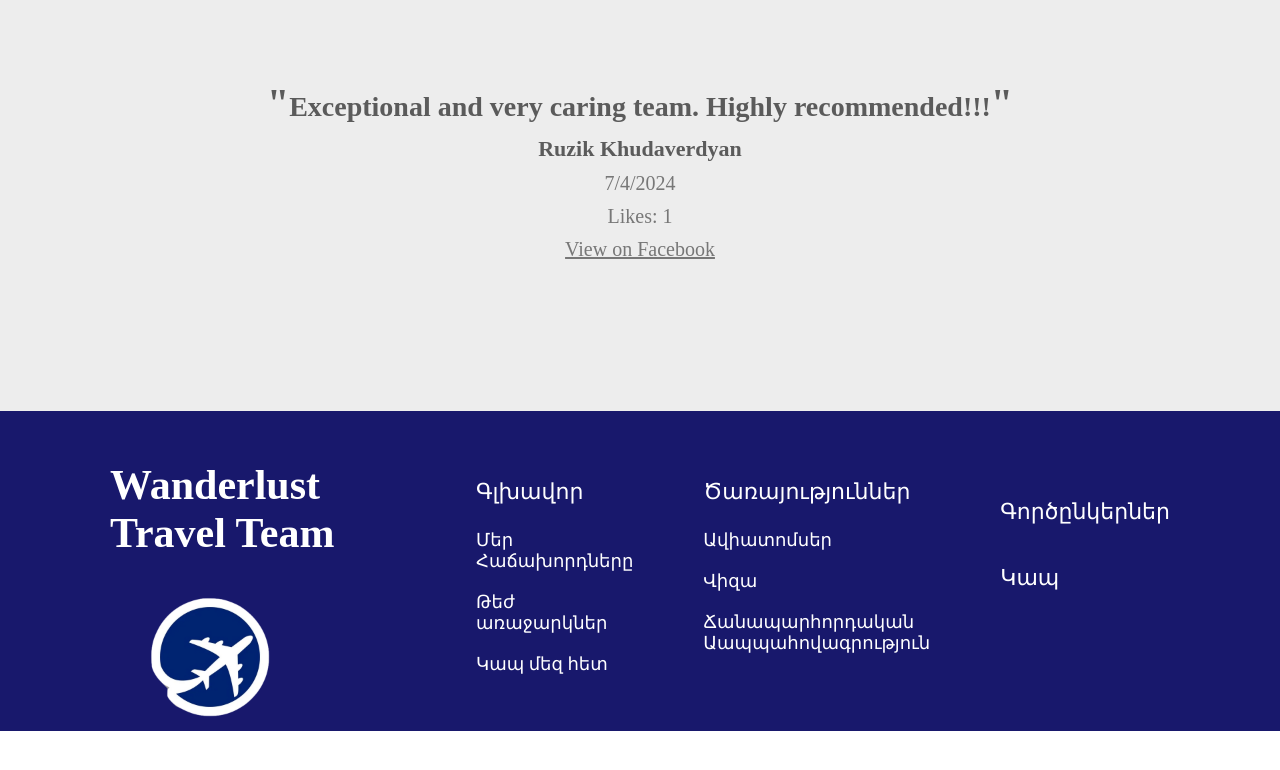
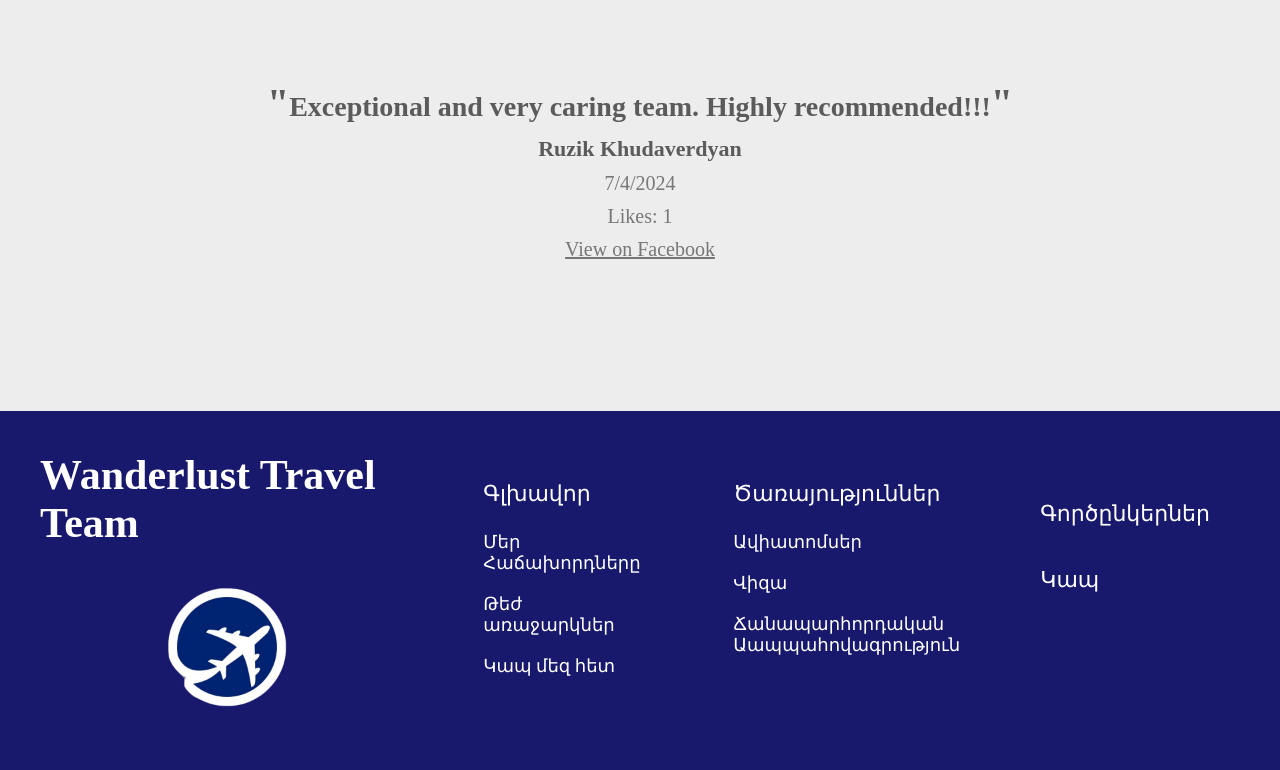
Before and after one commit to Anna1-991/wanderlust-vite, a React (Vite) app: page / in a window 1280 px wide. Shown: the part 1656-2426 px from the top of the page. Built offline with nearby package versions, Linux system fonts and the light colour scheme.

Commit message:
changes in footer
add responsive footer and make some animation changes

```diff
--- a/src/Components/Dropdown/dropdown.css
+++ b/src/Components/Dropdown/dropdown.css
@@ -78,7 +78,7 @@
     display: flex;
     flex-direction: column;
     position: absolute;
-    top: 81px;
+    top: 105px;
     margin-left: 25px;
     animation: fadeIn 0.5s forwards;
 }
@@ -94,15 +94,15 @@
     }
     50% {
         opacity: 0.6;
-        height: 200px;
+        height: 150px;
     }
     75% {
         opacity: 0.8;
-        height: 250px;
+        height: 200px;
     }
     100% {
         opacity: 1;
-        height: 285px;
+        height: 250px;
     }
 }
 
@@ -111,16 +111,16 @@
 }
 
 .dropdown_content > li:nth-of-type(2){
-    animation-delay: 0.4s;
+    animation-delay: 0.5s;
 }
 
 .dropdown_content > li:nth-of-type(3){
-    animation-delay: 0.6s;
+    animation-delay: 0.8s;
 }
-
+/*
 .dropdown_content > li:nth-of-type(4){
     animation-delay: 0.8s;
-}
+} */
 
 @media screen and (max-width: 1240px) {
     .dropdown_button {
--- a/src/Components/Footer/Footer.tsx
+++ b/src/Components/Footer/Footer.tsx
@@ -4,18 +4,21 @@ import logo from "../../assets/images/Logo.png";
 import { Link } from "react-router-dom";
 import { FooterSubNav } from "./FooterSubNav";
 import { FooterServiceSub } from "./FooterServiceSub";
+import { HashLink } from "react-router-hash-link";
 
 export const Footer: React.FC = () => {
     return (
         <footer className="footer_wrapper container">
             <div className="footer_logo_container">
-                <h1>Wanderlust Travel Team</h1>
-                <img src={logo} alt="logo" />
+                <HashLink to={"/#"}>
+                    <h1>Wanderlust Travel Team</h1>
+                    <img src={logo} alt="logo" />
+                </HashLink>
             </div>
             <div className="footer_nav_wrapper">
                 <ul>
                     <li>
-                        <Link to="/">Գլխավոր</Link>
+                        <HashLink to="/#">Գլխավոր</HashLink>
                         <FooterSubNav />
                     </li>
                 </ul>
--- a/src/Components/Footer/FooterSubNav.tsx
+++ b/src/Components/Footer/FooterSubNav.tsx
@@ -1,21 +1,27 @@
 import { HashLink } from "react-router-hash-link";
 import "./footer.css";
+
+const scrollWithOffset = (el: { getBoundingClientRect: () => { (): any; new(): any; top: number; }; }) => {
+    const yOffset = -80; // Adjust this value to control how much higher the scroll should stop
+    const yCoordinate = el.getBoundingClientRect().top + window.pageYOffset + yOffset;
+    window.scrollTo({ top: yCoordinate, behavior: "smooth" });
+};
 
 export const FooterSubNav = () => {
     return (
         <ul className="sub_nav">
             <li id="sub_nav_link">
-                <HashLink to="/#reviews">
+                <HashLink scroll={scrollWithOffset} to="/#reviews">
                     Մեր Հաճախորդները
                 </HashLink>
             </li>
             <li id="sub_nav_link">
-                <HashLink to="/#services">
+                <HashLink scroll={scrollWithOffset} to="/#services">
                     Թեժ առաջարկներ
                 </HashLink>
             </li>
             <li id="sub_nav_link">
-                <HashLink to="/#socialmedia">
+                <HashLink scroll={scrollWithOffset} to="/#socialmedia">
                     Կապ մեզ հետ
                 </HashLink>
             </li>
--- a/src/Components/Footer/footer.css
+++ b/src/Components/Footer/footer.css
@@ -1,52 +1,103 @@
-.footer_wrapper{
+.footer_wrapper {
     margin-top: 50px;
-    height: 320px;
     background: var(--bg-color);
-    display: flex;
-    align-items: baseline;
+    display: grid;
+    grid-template-columns: 1fr 2fr; /* Two-column layout for larger screens */
+    align-items: start;
+    padding: 20px;
+    height: auto;
 }
 
-.footer_logo_container {
+.footer_logo_container > a{
     display: flex;
     flex-direction: column;
     justify-content: center;
+    align-items: center;
+    padding: 20px;
+    text-decoration: none;
 }
 
-.footer_logo_container > img{
+.footer_logo_container > a > img {
     width: 200px;
 }
 
-.footer_logo_container > h1{
+.footer_logo_container > a > h1 {
     font-family: var(--m-font);
     font-size: 42px;
     color: var(--font-color);
 }
 
-.footer_nav_wrapper{
+.footer_nav_wrapper {
     display: grid;
-    grid-template-columns: auto auto auto;
-    gap: 70px;
-    margin-left: 100px;
+    grid-template-columns: repeat(3, auto);
+    gap: 80px;
+    margin: 50px;
 }
 
-.footer_nav_wrapper > ul:nth-of-type(3){
+.footer_nav_wrapper > ul:nth-of-type(3) {
     line-height: 3;
 }
 
-#sub_nav_link > a{
+#sub_nav_link > a {
     font-size: 18px;
 }
 
-.sub_nav{
+.sub_nav,
+.service_sub {
     display: flex;
     flex-direction: column;
+    gap: 20px;
     margin-top: 25px;
-    gap:20px;
 }
 
-.service_sub{
-    display: flex;
-    flex-direction: column;
-    margin-top: 25px;
-    gap:20px;
+@media (max-width: 1024px) {
+    .footer_wrapper {
+        grid-template-columns: 1fr;
+        grid-template-rows: auto auto;
+        align-items: center;
+        text-align: center;
+    }
+
+    .footer_nav_wrapper {
+        grid-template-columns: repeat(2, 1fr);
+        gap: 40px;
+        margin-left: 0;
+    }
+
+    .footer_logo_container > img {
+        width: 160px;
+    }
+
+    .footer_logo_container > h1 {
+        font-size: 36px;
+    }
 }
+
+@media (max-width: 768px) {
+    .footer_nav_wrapper {
+        grid-template-columns: 1fr; /* Single column for mobile */
+        gap: 30px;
+    }
+
+    .footer_logo_container > img {
+        width: 140px;
+    }
+
+    .footer_logo_container > h1 {
+        font-size: 32px;
+    }
+}
+
+@media (max-width: 480px) {
+    .footer_logo_container > img {
+        width: 120px;
+    }
+
+    .footer_logo_container > h1 {
+        font-size: 28px;
+    }
+
+    #sub_nav_link > a {
+        font-size: 16px; /* Adjust link size for smaller screens */
+    }
+}
--- a/src/Components/Header/Header.tsx
+++ b/src/Components/Header/Header.tsx
@@ -2,6 +2,7 @@ import "./header.css";
 import { Navbar } from "../NavBar/NavBar";
 import logo from "../../assets/images/Logo.png";
 import { useState, useEffect } from "react";
+import { Link } from "react-router-dom";
 
 const imageUrl: string = logo;
 
@@ -30,10 +31,16 @@ export const Header = () => {
     }, []);
 
     return (
-        <header className={`header_wrapper container ${isScrollingUp ? "show" : "hide"}`}>
+        <header
+            className={`header_wrapper container ${
+                isScrollingUp ? "show" : "hide"
+            }`}
+        >
             <div className="logo_container">
-                <img className="logo" src={imageUrl} alt="logo" />
-                <h1>Wanderlust Travel Team</h1>
+                <Link to={"/home"}>
+                    <img className="logo" src={imageUrl} alt="logo" />
+                    <h1>Wanderlust Travel Team</h1>
+                </Link>
             </div>
             <Navbar />
         </header>
--- a/src/Components/Header/header.css
+++ b/src/Components/Header/header.css
@@ -19,9 +19,10 @@
     top: 0;
 }
 
-.logo_container {
+.logo_container > a{
     display: flex;
     align-items: center;
+    text-decoration: none;
 }
 
 .logo_container h1 {
@@ -42,6 +43,7 @@
 }
 
 @media only screen and (max-width: 1024px) {
+
     .logo_container h1 {
         font-size: 18px;
     }
--- a/src/Components/Partners/Partners.tsx
+++ b/src/Components/Partners/Partners.tsx
@@ -1,4 +1,4 @@
-import React from "react";
+import React, { useEffect } from "react";
 import "./partners.css";
 import image1 from "../../assets/images/partners/image1.png";
 import image2 from "../../assets/images/partners/image2.png";
@@ -11,6 +11,12 @@ import image8 from "../../assets/images/partners/image8.png";
 import image9 from "../../assets/images/partners/image9.png";
 
 export const Partners: React.FC = () => {
+    useEffect(() => {
+        window.scrollTo({
+            top: 0,
+            behavior: "smooth",
+        });
+    }, [])
     return (
         <section className="partners container">
             <h3>Մեր Գործընկերները</h3>
```
